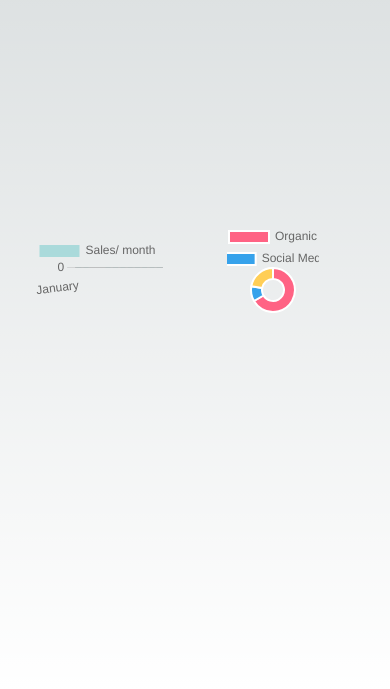
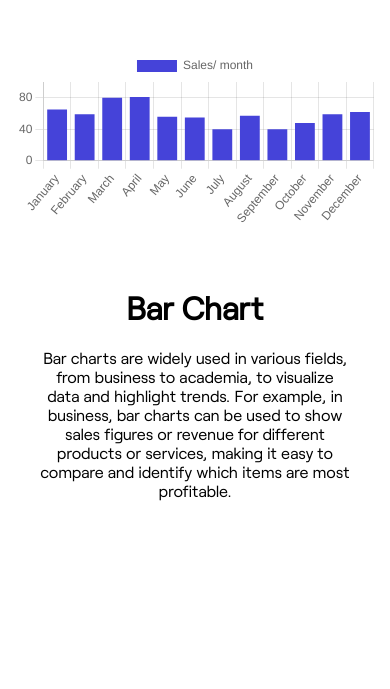
Before and after one commit to KrishnaChaitanya45/Phenom_Task, a Next.js app: page /dashboard in a window 390 px wide. Shown: the part 155-844 px from the top of the page. Built offline with nearby package versions, Linux system fonts and the light colour scheme.

Commit message:
added dashboard section and sign in

```diff
--- a/src/Data/Data.tsx
+++ b/src/Data/Data.tsx
@@ -18,7 +18,7 @@ export const data = {
       label: "Sales/ month",
       fill: true,
       lineTension: 0.1,
-      backgroundColor: "rgba(75,192,192,0.4)",
+      backgroundColor: "#4543d9",
       borderColor: "rgba(75,192,192,1)",
       borderCapStyle: "butt",
       borderDash: [],
--- a/src/components/Charts/BarChart.tsx
+++ b/src/components/Charts/BarChart.tsx
@@ -1,6 +1,7 @@
 import React from "react";
 import { Bar } from "react-chartjs-2";
 import { data } from "../../Data/Data";
+import styles from "../../styles/dashboard.module.css";
 import {
   Chart as ChartJS,
   LineElement,
@@ -30,16 +31,7 @@ ChartJS.register(
 );
 const BarChart = ({ chartData }: { chartData: any }) => {
   return (
-    <div
-      style={{
-        width: "50vw",
-        padding: "2rem",
-        display: "flex",
-        alignItems: "center",
-        height: "100vh",
-        flexShrink: 0,
-      }}
-    >
+    <div className={styles.barChart}>
       <Bar data={data} />
     </div>
   );
--- a/src/components/Charts/DoughnutChart.tsx
+++ b/src/components/Charts/DoughnutChart.tsx
@@ -1,5 +1,6 @@
 import { Doughnut } from "react-chartjs-2";
 import { data1 } from "../../Data/Data";
+import styles from "../../styles/dashboard.module.css";
 import {
   Chart as ChartJS,
   LineElement,
@@ -32,16 +33,7 @@ ChartJS.register(
 );
 const DoughnutChart = () => {
   return (
-    <div
-      style={{
-        width: "40vw",
-        padding: "2rem",
-        display: "flex",
-        alignItems: "center",
-        height: "100vh",
-        flexShrink: 0,
-      }}
-    >
+    <div className={styles.doughnutChart}>
       <Doughnut data={data1} />
     </div>
   );
--- a/src/pages/dashboard.tsx
+++ b/src/pages/dashboard.tsx
@@ -1,11 +1,36 @@
 import BarChart from "@/components/Charts/BarChart";
 import DoughnutChart from "@/components/Charts/DoughnutChart";
 import React, { useState } from "react";
+import styles from "../styles/dashboard.module.css";
 const dashboard = () => {
   return (
-    <div style={{ display: "flex", flexWrap: "wrap" }}>
-      <BarChart chartData={" "} />
-      <DoughnutChart />
+    <div className={styles.mainContainer}>
+      <div className={styles.barChartContainer}>
+        <BarChart chartData={" "} />
+        <div className={styles.contentDiv}>
+          <h1>Bar Chart</h1>
+          <p>
+            Bar charts are widely used in various fields, from business to
+            academia, to visualize data and highlight trends. For example, in
+            business, bar charts can be used to show sales figures or revenue
+            for different products or services, making it easy to compare and
+            identify which items are most profitable.{" "}
+          </p>
+        </div>
+      </div>
+      <div className={styles.doughnutChartContainer}>
+        <DoughnutChart />
+        <div className={styles.contentDiv}>
+          <h1>Doughnut Chart</h1>
+          <p>
+            Doughnut charts are also useful in a variety of contexts,
+            particularly when it comes to visualizing proportions or
+            percentages. For example, in marketing, doughnut charts can be used
+            to display the market share of different companies in a given
+            industry, making it easy to see which companies dominate the market.{" "}
+          </p>
+        </div>
+      </div>
     </div>
   );
 };
--- /dev/null
+++ b/src/styles/dashboard.module.css
@@ -0,0 +1,135 @@
+.mainContainer {
+  background-color: white;
+  flex-wrap: wrap;
+  display: flex;
+  align-items: center;
+  justify-content: center;
+}
+.barChartContainer,
+.doughnutChartContainer {
+  display: flex;
+  gap: 5vw;
+  font-family: "Roobert", sans-serif;
+  justify-content: space-between;
+  align-items: center;
+  width: 100%;
+  height: 100vh;
+}
+.barChartContainer {
+  background-color: white;
+}
+.doughnutChartContainer {
+  background-color: black;
+}
+.barChartContainer h1,
+.doughnutChartContainer h1 {
+  font-size: 5.5vw;
+  font-family: "Roobert", sans-serif;
+  width: 60%;
+  color: black;
+  text-align: start;
+}
+
+.doughnutChartContainer h1 {
+  color: white;
+  text-align: start;
+}
+.barChartContainer .contentDiv p,
+.doughnutChartContainer .contentDiv p {
+  font-size: 24px;
+  font-family: "Roobert", sans-serif;
+  width: 90%;
+  color: black;
+  margin-top: 2vh;
+  text-align: start;
+}
+.doughnutChartContainer .contentDiv p {
+  color: white;
+  text-align: start;
+}
+.barChart {
+  width: 50%;
+  padding: 2rem;
+  display: flex;
+  align-items: center;
+  height: 100vh;
+  flex-shrink: 0;
+}
+.doughnutChart {
+  width: 50%;
+  background-color: white;
+  padding: 2rem;
+  display: flex;
+  justify-content: center;
+  align-items: center;
+  height: 100vh;
+  flex-shrink: 0;
+}
+.signInButton {
+  padding: 20px 40px;
+  background-color: #4543d9;
+  border: 0 !important;
+  border-radius: 10px;
+  color: white;
+  font-size: 32px;
+  font-weight: 600;
+  transition: all 0.12s;
+  cursor: pointer;
+  font-family: "Roobert", sans-serif;
+}
+@media screen and (max-width: 980px) {
+  .barChartContainer,
+  .doughnutChartContainer {
+    flex-direction: column;
+    justify-content: center;
+    gap: 2.5vh;
+    padding: 5vh 0;
+  }
+  .barChart {
+    width: 100%;
+    height: 40vh;
+  }
+  .barChartContainer .contentDiv h1,
+  .doughnutChartContainer .contentDiv h1 {
+    text-align: center;
+    width: 100%;
+  }
+  .barChartContainer .contentDiv p,
+  .doughnutChartContainer .contentDiv p {
+    text-align: center;
+    width: 80%;
+    margin: 2.5vh auto;
+  }
+  .doughnutChart {
+    width: 100%;
+    background-color: black;
+    padding: 2rem;
+    display: flex;
+    justify-content: center;
+    align-items: center;
+    height: 40vh;
+    flex-shrink: 0;
+  }
+}
+
+@media screen and (max-width: 480px) {
+  .doughnutChart {
+    height: 50vh;
+    padding: 1rem;
+  }
+  .barChart {
+    padding: 1rem;
+    height: 30vh;
+  }
+  .barChartContainer .contentDiv h1,
+  .doughnutChartContainer .contentDiv h1 {
+    font-size: 32px;
+  }
+  .barChartContainer .contentDiv p,
+  .doughnutChartContainer .contentDiv p {
+    font-size: 16px;
+  }
+  .barChartContainer {
+    height: 100vh;
+  }
+}
```
Also changed, not shown: src/Login.tsx (+7 -2 lines).
